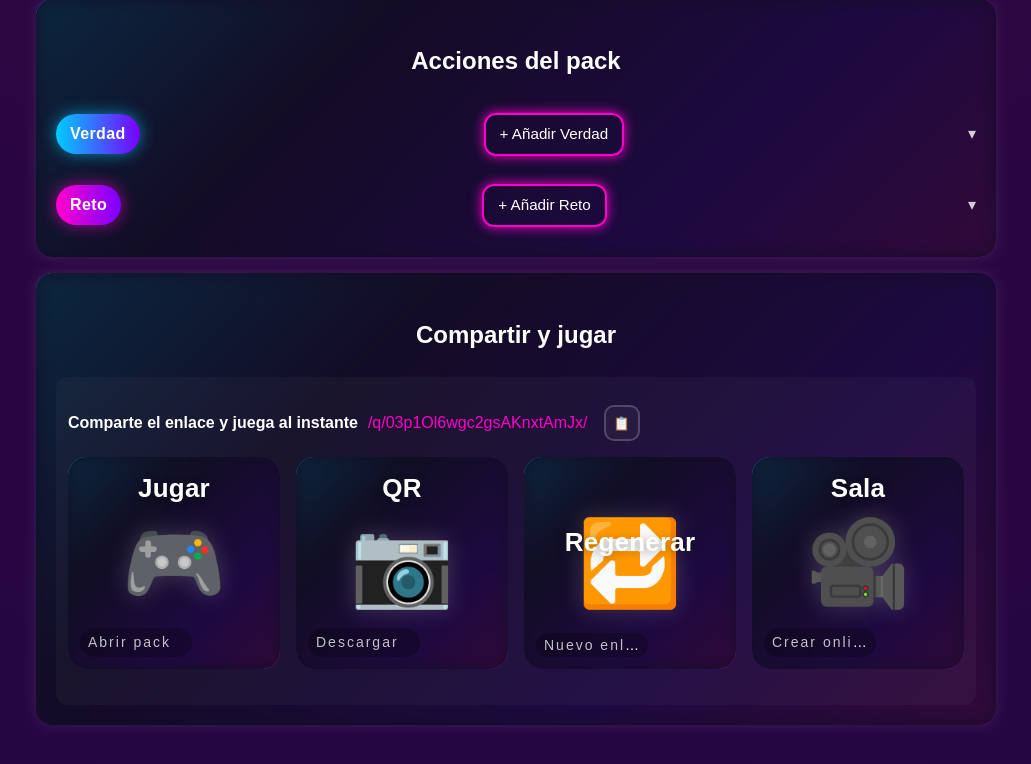
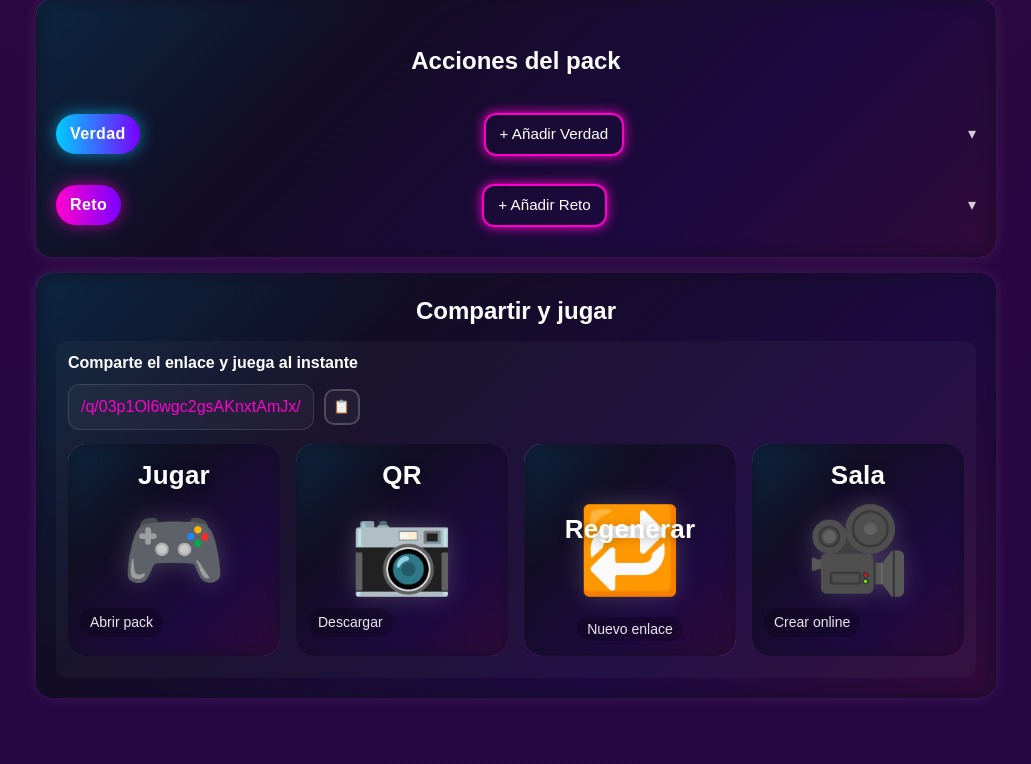
Before and after one commit to jltamayo2018/tfg-verdad-reto, a Django app: page /packs/25/ in a window 1280 px wide. Shown: the part 954-1718 px from the top of the page, without its empty margins (124-1155 px from the left). Run offline with Django 5.2, Linux system fonts and the light colour scheme; a user stored in the database is signed in; data comes from the database, SQL or seed files in the repository; data that the repository does not hold is empty; parts of the project's set-up code (start-up, migrations or seed data) failed here and were passed over.

Commit message:
cambiando parte pública

```diff
--- a/static/css/style.css
+++ b/static/css/style.css
@@ -971,3 +971,171 @@ nav{ line-height: 1; }
   transform: none;
   box-shadow: inherit; /* o 'none' si tu card mete mucho glow */
 }
+
+/* =========================
+   DETALLE PACK: COMPARTIR (aislado)
+========================= */
+.pack-share{
+  text-align: left;
+  padding: 20px;
+}
+.pack-share__title{
+  text-align: center;
+  margin: 0 0 12px;
+}
+
+.pack-share__panel{
+  margin-top: 10px;
+  padding: 12px;
+  border-radius: 12px;
+  background: rgba(255,255,255,.03);
+}
+
+.pack-share__row{
+  display: grid;
+  gap: 10px;
+  margin-bottom: 14px;
+}
+
+.pack-share__lead{
+  margin: 0;
+  line-height: 1.3;
+}
+
+.pack-share__copy{
+  display:flex;
+  gap: 10px;
+  align-items:center;
+  flex-wrap: wrap;
+}
+
+/* URL estilo badge propio */
+.pack-share__url{
+  display:block;
+  padding: 10px 12px;
+  border-radius: 12px;
+  background: rgba(255,255,255,.04);
+  border: 1px solid rgba(255,255,255,.12);
+  color: #ff00cc;
+  max-width: 100%;
+  overflow: hidden;
+  text-overflow: ellipsis;
+  white-space: nowrap;
+}
+.pack-share__url:hover{
+  text-shadow: 0 0 8px #ff00cc;
+}
+
+/* Botón copiar (hereda .icon-btn) */
+.pack-share__copybtn{
+  margin-left: 0;
+}
+
+/* GRID propio (sin tocar .packs-grid) */
+.pack-share-grid{
+  display:grid;
+  grid-template-columns: repeat(2, minmax(0,1fr));
+  gap: 16px;
+  margin: 10px 0 6px;
+}
+@media (min-width: 640px){
+  .pack-share-grid{ grid-template-columns: repeat(3, minmax(0,1fr)); }
+}
+@media (min-width: 1024px){
+  .pack-share-grid{ grid-template-columns: repeat(4, minmax(0,1fr)); }
+}
+
+/* TARJETA de acción (clon visual de pack-card, pero aislado) */
+.pack-share-card{
+  position: relative;
+  display: block;
+  aspect-ratio: 1 / 1;
+  border-radius: 18px;
+  padding: 14px 14px 56px; /* hueco abajo para “hint” */
+  background: rgba(255,255,255,0.05);
+  color:#fff;
+  text-decoration:none;
+  overflow: hidden;
+  transition: transform .15s ease, box-shadow .15s ease, filter .15s ease;
+}
+.pack-share-card:hover{
+  transform: translateY(-2px);
+  filter: brightness(1.05);
+}
+
+/* Si es button dentro de form */
+.pack-share-form{ margin:0; }
+.pack-share-form .pack-share-card{
+  width: 100%;
+  border: 0;
+  cursor: pointer;
+}
+
+/* Cabecera / título */
+.pack-share-card__head{
+  position: relative;
+  z-index: 2;
+  margin: 2px 0 0;
+  text-align: center;
+}
+.pack-share-card__title{
+  margin: 0;
+  font-weight: 800;
+  font-size: clamp(18px, 4.4vw, 26px);
+  line-height: 1.2;
+  letter-spacing: .2px;
+  text-shadow: 0 2px 10px rgba(0,0,0,.35);
+  overflow-wrap: anywhere;
+}
+
+/* Emoji centrado */
+.pack-share-card__emoji{
+  position: absolute;
+  inset: 0;
+  display: grid;
+  place-items: center;
+  font-size: clamp(52px, 10vw, 84px);
+  line-height: 1;
+  filter: drop-shadow(0 0 12px rgba(255,255,255,.18));
+  pointer-events: none;
+  z-index: 1;
+}
+
+/* Footer tipo “chip” abajo izquierda */
+.pack-share-card__foot{
+  position: absolute;
+  left: 12px;
+  right: 12px;
+  bottom: 12px;
+  z-index: 2;
+}
+.pack-share-card__hint{
+  display: inline-block;
+  max-width: 100%;
+  background: rgba(0,0,0,.25);
+  padding: 4px 10px;
+  border-radius: 999px;
+  font-size: 14px;
+  opacity: .9;
+  white-space: nowrap;
+  overflow: hidden;
+  text-overflow: ellipsis;
+}
+
+/* Variante “peligro” (sutil) */
+.pack-share-card--danger{
+  box-shadow: 0 0 0 1px rgba(255, 60, 140, .35) inset;
+}
+
+/* Toast */
+.pack-share__toast{
+  margin: 10px 0 0;
+  font-size: 13px;
+  opacity: 0;
+  transform: translateY(6px);
+  transition: opacity .18s ease, transform .18s ease;
+}
+.pack-share__toast.is-visible{
+  opacity: .95;
+  transform: translateY(0);
+}
--- a/verdadoreto_app/templates/pack_detail.html
+++ b/verdadoreto_app/templates/pack_detail.html
@@ -172,103 +172,126 @@
     </details>
   </div>
 
-    <!-- ENLACE PÚBLICO (TOKEN ÚNICO) -->
-  <div class="card neon-card public-links">
-    <h3>Compartir y jugar</h3>
+  <!-- SECCIÓN COMPARTIR (aislada) -->
+  <div class="card neon-card pack-share">
+    <h3 class="pack-share__title">Compartir y jugar</h3>
 
-    <div class="public-block">
-      <p class="link-line" style="display:flex; gap:10px; align-items:center; flex-wrap:wrap;">
+    <div class="pack-share__panel">
+      <div class="pack-share__row">
+        <p class="pack-share__lead">
           <strong>Comparte el enlace y juega al instante</strong>
+        </p>
 
-        <a class="url-badge" id="link-pack" href="{% url 'publico_por_token' pack.token %}">
+        <div class="pack-share__copy">
+          <a id="share-link"
+            class="pack-share__url"
+            href="{% url 'publico_por_token' pack.token %}"
+            target="_blank" rel="noopener">
             {% url 'publico_por_token' pack.token %}
           </a>
 
-        <button type="button" class="icon-btn" id="copy-pack-link" title="Copiar enlace" aria-label="Copiar enlace">
+          <button type="button"
+                  class="icon-btn pack-share__copybtn"
+                  id="copy-pack-link"
+                  title="Copiar enlace"
+                  aria-label="Copiar enlace">
             📋
           </button>
-      </p>
+        </div>
+      </div>
 
-      <!-- 4 tarjetas, estilo "Mis packs" -->
-      <section class="packs-grid" aria-label="Acciones de enlace público" style="margin-top:14px;">
+      <!-- 4 tarjetas (grid propia) -->
+      <section class="pack-share-grid" aria-label="Acciones para jugar y compartir">
         <!-- Jugar -->
-        <div class="pack-card-wrap" style="position:relative;">
-          <a href="{% url 'publico_por_token' pack.token %}" class="pack-card neon-card" aria-label="Jugar">
-            <header class="pack-card__head">
-              <h3 class="pack-card__title">Jugar</h3>
+        <a href="{% url 'publico_por_token' pack.token %}"
+          class="pack-share-card neon-card"
+          aria-label="Jugar">
+          <header class="pack-share-card__head">
+            <h4 class="pack-share-card__title">Jugar</h4>
           </header>
-            <div class="pack-card__emoji">🎮</div>
-            <div class="pack-card__level">
-              <span class="stars muted">Abrir pack</span>
+          <div class="pack-share-card__emoji" aria-hidden="true">🎮</div>
+          <div class="pack-share-card__foot">
+            <span class="pack-share-card__hint">Abrir pack</span>
           </div>
         </a>
-        </div>
 
         <!-- Descargar QR -->
-        <div class="pack-card-wrap" style="position:relative;">
-          <a href="{% url 'qr_image' pack.pk %}" class="pack-card neon-card" aria-label="Descargar QR">
-            <header class="pack-card__head">
-              <h3 class="pack-card__title">QR</h3>
+        <a href="{% url 'qr_image' pack.pk %}"
+          class="pack-share-card neon-card"
+          aria-label="Descargar QR">
+          <header class="pack-share-card__head">
+            <h4 class="pack-share-card__title">QR</h4>
           </header>
-            <div class="pack-card__emoji">📷</div>
-            <div class="pack-card__level">
-              <span class="stars muted">Descargar</span>
+          <div class="pack-share-card__emoji" aria-hidden="true">📷</div>
+          <div class="pack-share-card__foot">
+            <span class="pack-share-card__hint">Descargar</span>
           </div>
         </a>
-        </div>
 
         <!-- Regenerar enlace (POST) -->
-        <div class="pack-card-wrap" style="position:relative;">
-          <form method="post" action="{% url 'link_regenerate' pack.pk %}"
+        <form method="post"
+              action="{% url 'link_regenerate' pack.pk %}"
+              class="pack-share-form"
               onsubmit="return confirm('¿Regenerar enlace del pack? El anterior dejará de funcionar.');">
           {% csrf_token %}
-            <button type="submit" class="pack-card neon-card" style="cursor:pointer; width:100%; border:0;">
-              <header class="pack-card__head">
-                <h3 class="pack-card__title">Regenerar</h3>
+          <button type="submit" class="pack-share-card neon-card pack-share-card--danger">
+            <header class="pack-share-card__head">
+              <h4 class="pack-share-card__title">Regenerar</h4>
             </header>
-              <div class="pack-card__emoji">🔁</div>
-              <div class="pack-card__level">
-                <span class="stars muted">Nuevo enlace</span>
+            <div class="pack-share-card__emoji" aria-hidden="true">🔁</div>
+            <div class="pack-share-card__foot">
+              <span class="pack-share-card__hint">Nuevo enlace</span>
             </div>
           </button>
         </form>
-        </div>
 
         <!-- Sala online -->
-        <div class="pack-card-wrap" style="position:relative;">
-          <a href="{% url 'room_create' pack.id %}" class="pack-card neon-card" aria-label="Crear Sala Online">
-            <header class="pack-card__head">
-              <h3 class="pack-card__title">Sala</h3>
+        <a href="{% url 'room_create' pack.id %}"
+          class="pack-share-card neon-card"
+          aria-label="Crear sala online">
+          <header class="pack-share-card__head">
+            <h4 class="pack-share-card__title">Sala</h4>
           </header>
-            <div class="pack-card__emoji">🎥</div>
-            <div class="pack-card__level">
-              <span class="stars muted">Crear online</span>
+          <div class="pack-share-card__emoji" aria-hidden="true">🎥</div>
+          <div class="pack-share-card__foot">
+            <span class="pack-share-card__hint">Crear online</span>
           </div>
         </a>
-        </div>
       </section>
+
+      <p class="pack-share__toast" id="packShareToast" role="status" aria-live="polite"></p>
     </div>
   </div>
 
   <script>
     (function () {
       const btn = document.getElementById('copy-pack-link');
-      const linkEl = document.getElementById('link-pack');
+      const linkEl = document.getElementById('share-link');
+      const toast = document.getElementById('packShareToast');
       if (!btn || !linkEl) return;
+
+      function showToast(msg){
+        if(!toast) return;
+        toast.textContent = msg;
+        toast.classList.add('is-visible');
+        setTimeout(() => toast.classList.remove('is-visible'), 1400);
+      }
 
       btn.addEventListener('click', async () => {
         try {
-          // Si tu <a> muestra ruta relativa, copiamos URL absoluta:
           const url = new URL(linkEl.getAttribute('href'), window.location.origin).toString();
           await navigator.clipboard.writeText(url);
           btn.classList.add('is-active');
           setTimeout(() => btn.classList.remove('is-active'), 700);
+          showToast("✅ Enlace copiado");
         } catch (e) {
           // fallback simple
-          window.prompt("Copia el enlace:", linkEl.href);
+          const fallbackUrl = new URL(linkEl.getAttribute('href'), window.location.origin).toString();
+          window.prompt("Copia el enlace:", fallbackUrl);
         }
       });
     })();
   </script>
 
+
 {% endblock %}
```
Lines whose indentation alone changed are shown as unchanged.
